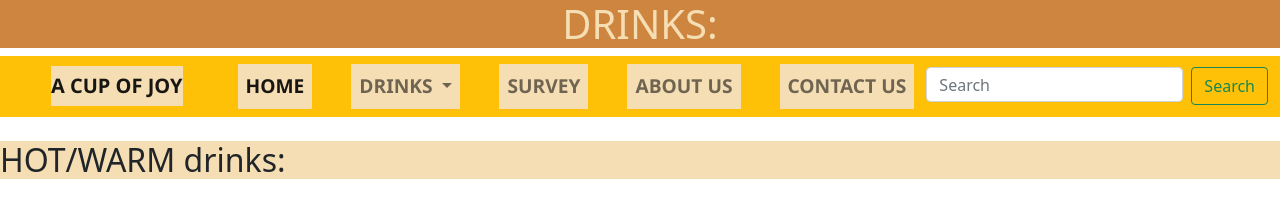
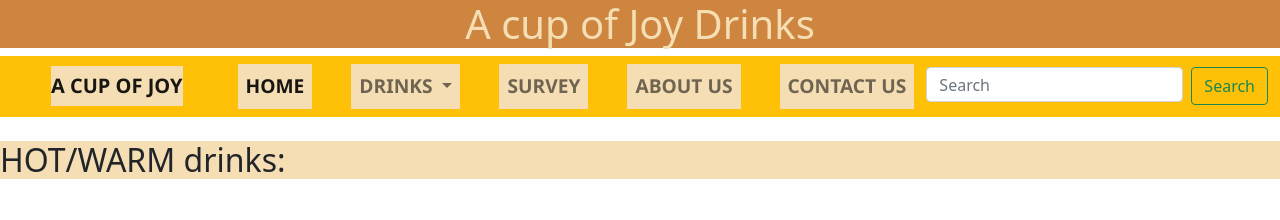
Before and after one commit to purvim101/acupofjoy, a plain HTML site: page hotdrinks.html in a window 1280 px wide. Shown: the top 220 px of the page. Drawn offline with nearby package versions, Linux system fonts and the light colour scheme.

Commit message:
saveon11

```diff
--- a/hotdrinks.html
+++ b/hotdrinks.html
@@ -9,7 +9,7 @@
     <link href="https://cdn.jsdelivr.net/npm/bootstrap@5.1.1/dist/css/bootstrap.min.css" rel="stylesheet" integrity="sha384-F3w7mX95PdgyTmZZMECAngseQB83DfGTowi0iMjiWaeVhAn4FJkqJByhZMI3AhiU" crossorigin="anonymous">
 </head>
 <body>
-    <H1>DRINKS:</H1>
+    <H1>A cup of Joy Drinks</H1>
     <nav class="navbar navbar-expand-lg navbar-light bg-warning">
         <div class="container-fluid">
           <a class="navbar-brand" href="acupofjoy.html">A cup of joy</a>
```
